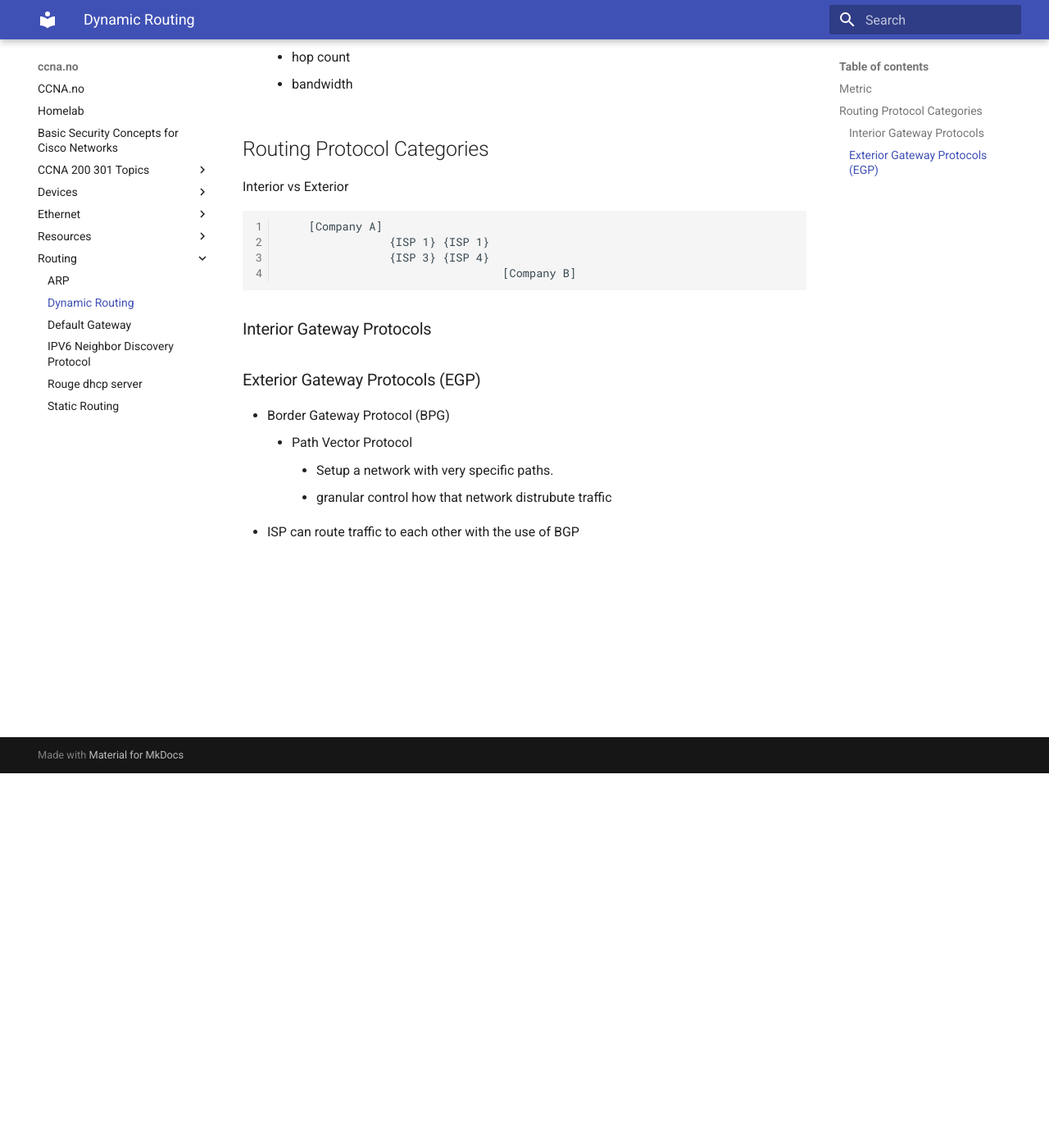
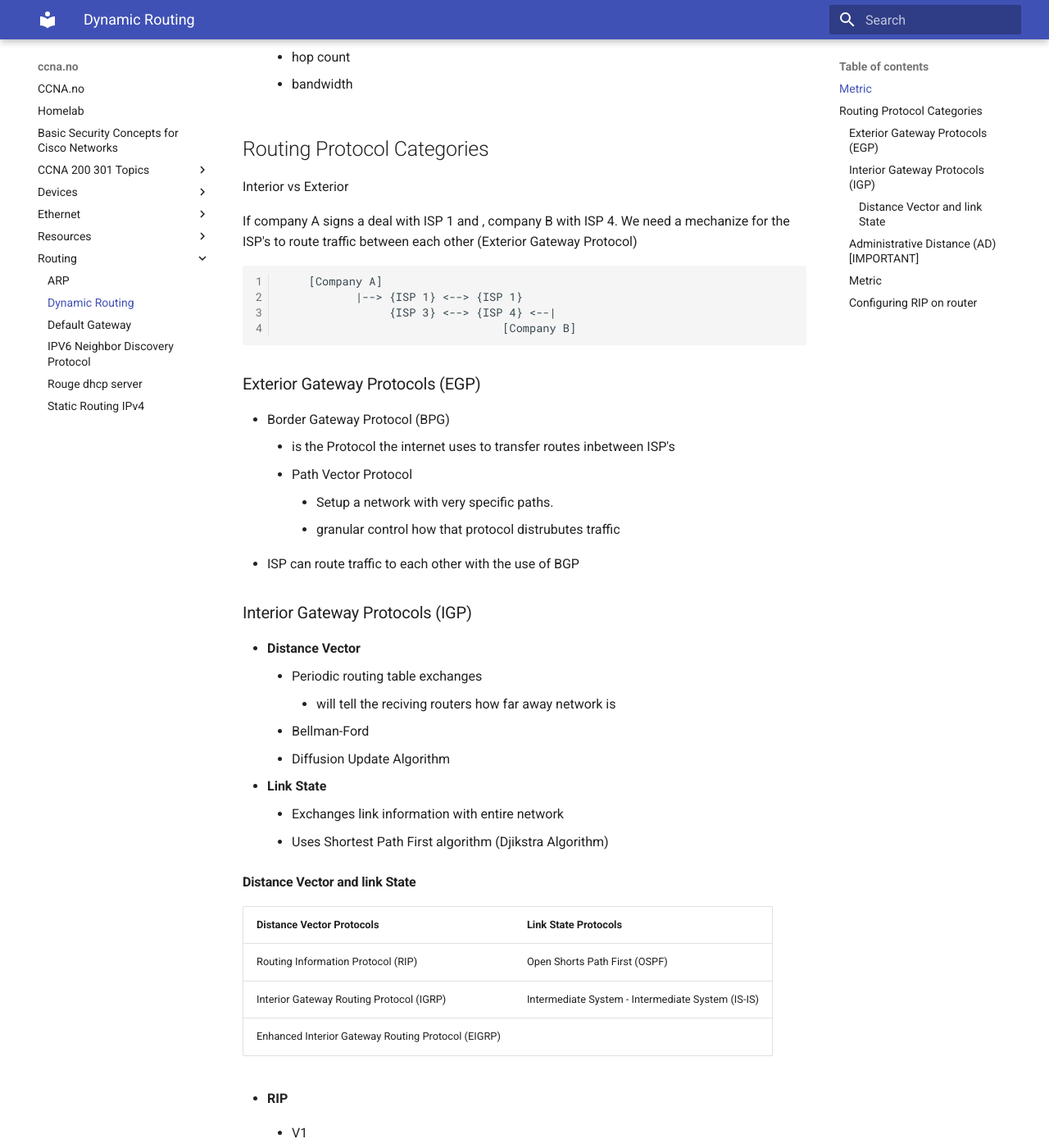
Before and after one commit to skandix/ccna.no, an MkDocs documentation site: the page built from docs/Routing/dynamic_routing.md, in a window 1280 px wide and 1400 px high, scrolled down 457 px. Shown: the whole window at 82% size. Built offline with MkDocs 1.6.1 and Material for MkDocs 9.7.7, drawn with Linux system fonts in a browser that asks for light colours; some of the changed text lies outside the part shown.

Commit message:
feeerdig da man
Signed-off-by: Bendik Egenes Dyrli <bendik.dyrli@uia.no>

````diff
--- a/docs/Routing/dynamic_routing.md
+++ b/docs/Routing/dynamic_routing.md
@@ -17,19 +17,99 @@
 ## Routing Protocol Categories
 
 Interior vs Exterior
+
+If company A signs a deal with ISP 1 and , company B with ISP 4.
+We need a mechanize for the ISP's to route traffic between each other (Exterior Gateway Protocol)
+
 ```
 	[Company A]
-				{ISP 1} {ISP 1}
-				{ISP 3} {ISP 4}
+		   |--> {ISP 1} <--> {ISP 1}
+				{ISP 3} <--> {ISP 4} <--|
 								 [Company B]
 ```
 
-### Interior Gateway Protocols
+### Exterior Gateway Protocols (EGP)
+* Border Gateway Protocol (BPG)
+	* is the Protocol the internet uses to transfer routes inbetween ISP's
+	* Path Vector Protocol
+		* Setup a network with very specific paths.
+		* granular control how that protocol distrubutes traffic
+* ISP can route traffic to each other with the use of BGP
 
 
-### Exterior Gateway Protocols (EGP)
-* Border Gateway Protocol (BPG)
-	* Path Vector Protocol
-		* Setup a network with very specific paths.
-		* granular control how that network distrubute traffic
-* ISP can route traffic to each other with the use of BGP
+### Interior Gateway Protocols (IGP)
+* **Distance Vector**
+	* Periodic routing table exchanges
+		* will tell the reciving routers how far away network is
+	* Bellman-Ford
+	* Diffusion Update Algorithm
+* **Link State**
+	* Exchanges link information with entire network
+	* Uses Shortest Path First algorithm (Djikstra Algorithm)
+
+
+#### Distance Vector and link State
+
+| Distance Vector Protocols | Link State Protocols |
+|---------------------------|----------------------|
+| Routing Information Protocol (RIP) |  Open Shorts Path First (OSPF) |
+| Interior Gateway Routing Protocol (IGRP) | Intermediate System - Intermediate System (IS-IS) |
+| Enhanced Interior Gateway Routing Protocol (EIGRP) |  |
+
+* **RIP**
+	* V1
+		* **Classfull** routing protocol
+		* It cannot pay attention to the subnet mask at all
+
+	* V2
+		* **Classless** routing protocol
+		* It pays attention to the subnet mask!
+
+* **IGRP**
+	* Classfull
+	* Cisco Properitary Protocol
+	* Very Slow, Just like rip
+
+* **EIGRP**
+	* Sophisticated Distance Vector Routing Protocol
+
+### Administrative Distance (AD) **[IMPORTANT]**
+> For the router to choose which route to the dest network gets added to the table for the protocol
+
+| Protocol | AD |
+|----------|----|
+| Directly Connected | 0 |
+| Static Route | 1 |
+| EIGRP | 90 |
+| OSPF | 110 |
+| IS-IS | 115 |
+| RIP | 120 |
+
+### Metric
+>
+
+| Protocol | Metric |
+|----------|--------|
+| Directyl connected | -- |
+| Static Route | -- |
+| EIGRP | Bandwidth + Delay |
+| OSPF | Bandwidth |
+| IS-IS | Varies (Custom) |
+| RIP | Hop Count  |
+
+### Configuring RIP on router
+```
+en
+conf t
+router rip
+ver 2 # as ver1 does not support cidr.
+no auto-summary # utillity in rip, to sumarize a large grp of hosts to a route into one statement
+network 10.10.0.0
+network 192.168.0.0
+do sho run | b router rip
+exit
+exit
+
+show ip protocols # show configured routing protocols
+
+```
````
Also changed, not shown: docs/Routing/static_routing.md (+62 -4 lines), docs/index.md (+3 -0 lines).
